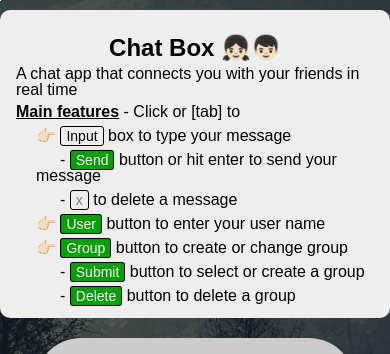
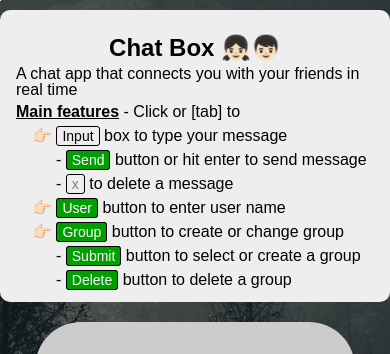
Before and after one commit to bhagirthijhamb/bhagirthiJhamb-Project5-ChatBox, a React (Create React App) app: page / in a window 390 px wide. Shown: the top 354 px of the page. Built offline with nearby package versions, Linux system fonts and the light colour scheme; no server answers; the database is empty.

Commit message:
some more Stylling for Responsiveness

```diff
--- a/src/components/Welcome.js
+++ b/src/components/Welcome.js
@@ -22,9 +22,9 @@ class Welcome extends Component {
                         <p><span className="mainFeatures">Main features</span> - Click or [tab] to</p>
                         <ul className="infoList">
                             <li><span>👉🏻 </span><span className="infoButton infoInput">Input</span> box to type your message</li>
-                                <li><span className="tabLi"><span> - </span><span className="infoButton">Send</span> button or hit enter to send your message</span></li>
+                                <li><span className="tabLi"><span> - </span><span className="infoButton">Send</span> button or hit enter to send message</span></li>
                                 <li><span className="tabLi"><span> - </span><span className="infoButton infoButtonDelete">x</span> to delete a message</span></li>
-                            <li><span>👉🏻 </span><span className="infoButton">User</span> button to enter your user name</li>
+                            <li><span>👉🏻 </span><span className="infoButton">User</span> button to enter user name</li>
                             <li><span>👉🏻 </span><span className="infoButton">Group</span> button to create or change group</li>
                                 <li><span className="tabLi"><span>- </span><span className="infoButton">Submit</span> button to select or create a group</span></li>
                                 <li><span className="tabLi"><span>- </span><span className="infoButton">Delete</span> button to delete a group</span></li>
--- a/src/partials/_welcome.scss
+++ b/src/partials/_welcome.scss
@@ -105,7 +105,7 @@
     }
 
     .infoList {
-        margin-left: 1rem;
+        margin-left: .8rem;
 
         & li {
             margin: .4rem 0;
```
